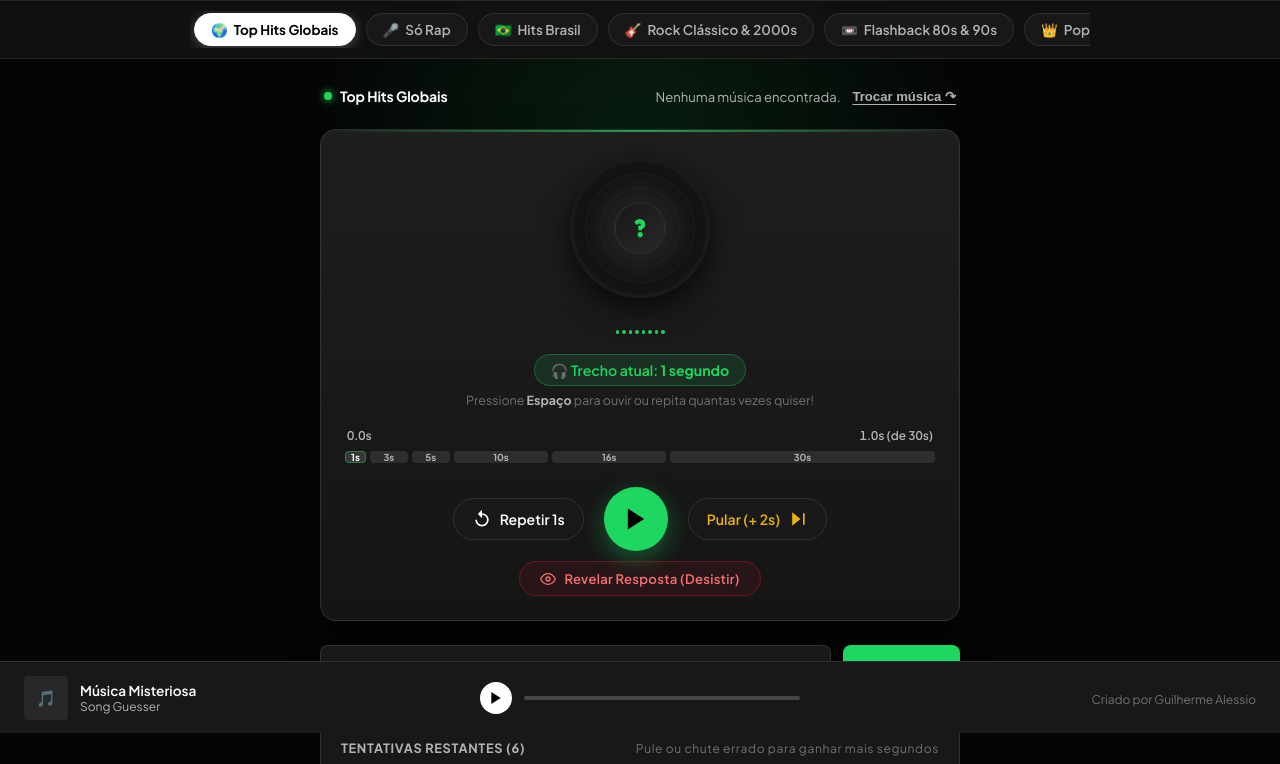
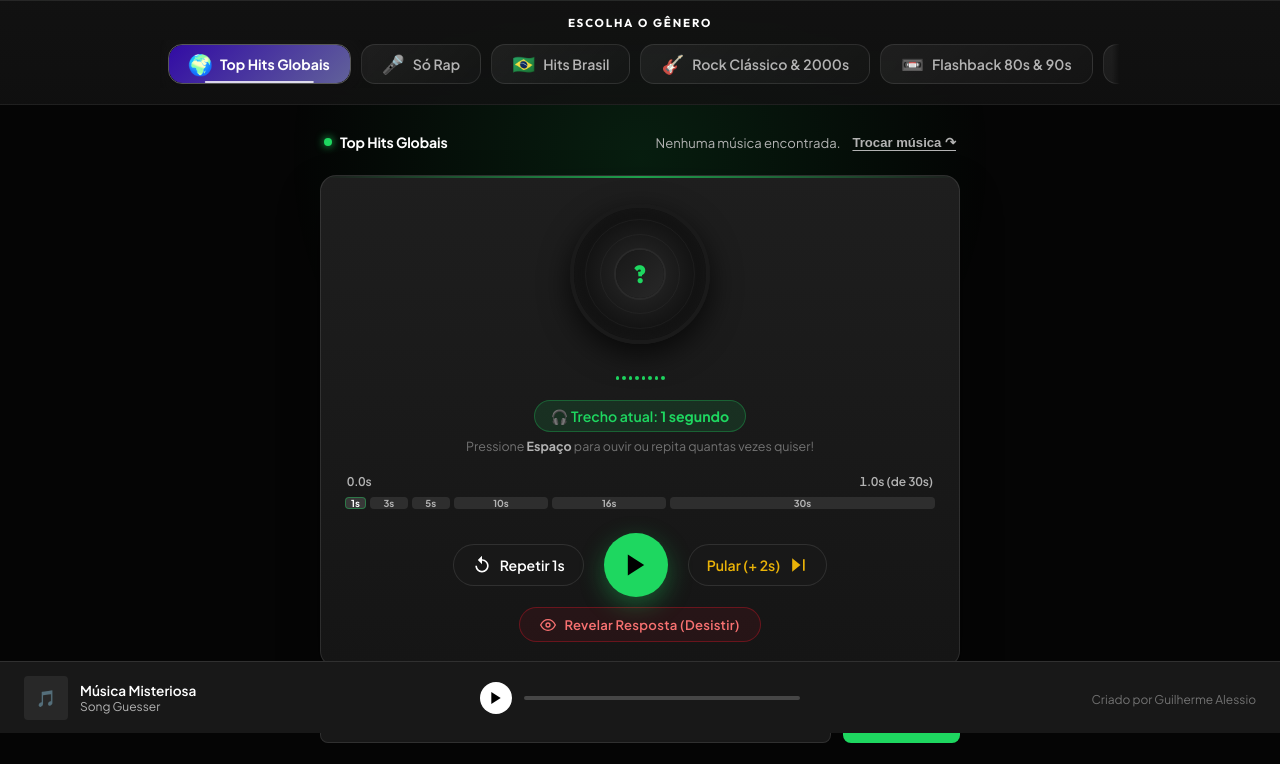
Before and after one commit to oAlessio/song-guesser, a website built with Vite: page index.html in a window 1280 px wide. Shown: the part 67-831 px from the top of the page. Built offline with nearby package versions, Linux system fonts and the light colour scheme; no server answers.

Commit message:
style: redesign category pills with gradient backgrounds, section title and premium hover/active effects

```diff
--- a/index.html
+++ b/index.html
@@ -67,6 +67,7 @@
 
       <!-- Dedicated Genre / Category Selector (Always Visible on Mobile & Desktop) -->
       <nav class="genres-bar-wrapper" id="genresBarWrapper" aria-label="Gêneros e Categorias">
+        <span class="genres-bar-title">Escolha o Gênero</span>
         <div class="category-pills" id="categoryPills">
           <!-- Rendered dynamically -->
         </div>
--- a/src/main.js
+++ b/src/main.js
@@ -123,7 +123,8 @@ function renderCategoryPills() {
     const pill = document.createElement('button');
     pill.className = `cat-pill ${cat.id === game.category ? 'active' : ''}`;
     pill.dataset.catId = cat.id;
-    pill.innerHTML = `<span>${cat.icon}</span> <span>${cat.name}</span>`;
+    pill.style.setProperty('--pill-gradient', cat.gradient);
+    pill.innerHTML = `<span class="pill-icon">${cat.icon}</span> <span class="pill-label">${cat.name}</span>`;
     pill.addEventListener('click', () => {
       document.querySelectorAll('.cat-pill').forEach(p => p.classList.remove('active'));
       pill.classList.add('active');
@@ -137,7 +138,7 @@ function renderCategoryPills() {
   const customPill = document.createElement('button');
   customPill.className = 'cat-pill custom-btn';
   customPill.dataset.catId = 'custom';
-  customPill.innerHTML = `<span>🔍</span> <span>Outro Artista</span>`;
+  customPill.innerHTML = `<span class="pill-icon">🔍</span> <span class="pill-label">Outro Artista</span>`;
   customPill.addEventListener('click', () => {
     customPill.scrollIntoView({ behavior: 'smooth', block: 'nearest', inline: 'center' });
     openModal(customArtistModal);
--- a/src/style.css
+++ b/src/style.css
@@ -157,15 +157,40 @@ body::before {
   position: sticky;
   top: 68px;
   z-index: 45;
-  background-color: rgba(18, 18, 18, 0.92);
-  backdrop-filter: blur(20px);
-  -webkit-backdrop-filter: blur(20px);
-  border-bottom: 1px solid var(--border-subtle);
+  background: linear-gradient(180deg, rgba(18, 18, 18, 0.97) 0%, rgba(18, 18, 18, 0.85) 100%);
+  backdrop-filter: blur(24px);
+  -webkit-backdrop-filter: blur(24px);
+  border-bottom: 1px solid rgba(255, 255, 255, 0.06);
   width: 100%;
-  padding: 10px 20px;
-  display: flex;
-  justify-content: center;
+  padding: 14px 20px 16px;
+  display: flex;
+  flex-direction: column;
+  align-items: center;
+  gap: 10px;
   transition: all var(--transition-fast);
+}
+
+.genres-bar-title {
+  font-family: var(--font-display);
+  font-size: 0.72rem;
+  font-weight: 700;
+  text-transform: uppercase;
+  letter-spacing: 1.8px;
+  color: var(--text-muted);
+  text-align: center;
+  display: flex;
+  align-items: center;
+  gap: 6px;
+}
+
+.genres-bar-title::before,
+.genres-bar-title::after {
+  content: '';
+  display: block;
+  width: 28px;
+  height: 1px;
+  background: linear-gradient(90deg, transparent, var(--text-muted), transparent);
+  opacity: 0.4;
 }
 
 .category-pills {
@@ -175,10 +200,12 @@ body::before {
   overflow-x: auto;
   scrollbar-width: none;
   -webkit-overflow-scrolling: touch;
-  max-width: 900px;
+  max-width: 960px;
   width: 100%;
-  padding: 2px 4px;
+  padding: 4px 8px;
   scroll-behavior: smooth;
+  mask-image: linear-gradient(to right, transparent 0, black 8px, black calc(100% - 8px), transparent 100%);
+  -webkit-mask-image: linear-gradient(to right, transparent 0, black 8px, black calc(100% - 8px), transparent 100%);
 }
 
 .category-pills::-webkit-scrollbar {
@@ -186,48 +213,118 @@ body::before {
 }
 
 .cat-pill {
-  background: var(--bg-surface);
-  border: 1px solid var(--border-subtle);
+  --pill-gradient: linear-gradient(135deg, #333, #555);
+  position: relative;
+  background: linear-gradient(135deg, rgba(255,255,255,0.06) 0%, rgba(255,255,255,0.02) 100%);
+  border: 1px solid rgba(255, 255, 255, 0.1);
   color: var(--text-secondary);
   font-family: var(--font-main);
-  font-size: 0.84rem;
+  font-size: 0.88rem;
   font-weight: 600;
-  padding: 7px 16px;
-  border-radius: var(--radius-full);
+  padding: 10px 20px;
+  border-radius: 14px;
   cursor: pointer;
   white-space: nowrap;
   display: inline-flex;
   align-items: center;
-  gap: 6px;
+  gap: 8px;
   flex-shrink: 0;
-  transition: all var(--transition-fast);
+  transition: all 0.3s cubic-bezier(0.4, 0, 0.2, 1);
   user-select: none;
+  overflow: hidden;
+}
+
+.cat-pill .pill-icon {
+  font-size: 1.15rem;
+  line-height: 1;
+  filter: grayscale(0.3);
+  transition: filter 0.3s ease, transform 0.3s ease;
+}
+
+.cat-pill::before {
+  content: '';
+  position: absolute;
+  inset: 0;
+  background: var(--pill-gradient);
+  opacity: 0;
+  transition: opacity 0.3s ease;
+  border-radius: inherit;
+  z-index: 0;
+}
+
+.cat-pill > * {
+  position: relative;
+  z-index: 1;
 }
 
 .cat-pill:hover {
-  background: var(--bg-hover);
+  border-color: rgba(255, 255, 255, 0.2);
+  transform: translateY(-2px) scale(1.03);
+  box-shadow: 0 6px 20px rgba(0, 0, 0, 0.4);
   color: var(--text-primary);
-  border-color: rgba(255, 255, 255, 0.25);
-  transform: translateY(-1px);
+}
+
+.cat-pill:hover::before {
+  opacity: 0.25;
+}
+
+.cat-pill:hover .pill-icon {
+  filter: grayscale(0);
+  transform: scale(1.15);
+}
+
+.cat-pill:active {
+  transform: translateY(0) scale(0.98);
 }
 
 .cat-pill.active {
-  background: var(--text-primary);
-  color: var(--text-dark);
+  background: transparent;
+  border-color: rgba(255, 255, 255, 0.3);
+  color: #fff;
   font-weight: 700;
-  border-color: var(--text-primary);
-  box-shadow: 0 2px 12px rgba(255, 255, 255, 0.25);
+  box-shadow:
+    0 4px 20px rgba(0, 0, 0, 0.5),
+    0 0 30px rgba(255, 255, 255, 0.07);
+}
+
+.cat-pill.active::before {
+  opacity: 0.65;
+}
+
+.cat-pill.active .pill-icon {
+  filter: grayscale(0) brightness(1.2);
+  transform: scale(1.1);
+}
+
+.cat-pill.active::after {
+  content: '';
+  position: absolute;
+  bottom: 0;
+  left: 50%;
+  transform: translateX(-50%);
+  width: 60%;
+  height: 2px;
+  background: #fff;
+  border-radius: 1px;
+  opacity: 0.8;
+  z-index: 1;
 }
 
 .cat-pill.custom-btn {
-  background: rgba(30, 215, 96, 0.15);
-  border-color: rgba(30, 215, 96, 0.4);
+  background: linear-gradient(135deg, rgba(30, 215, 96, 0.08) 0%, rgba(30, 215, 96, 0.03) 100%);
+  border: 1px dashed rgba(30, 215, 96, 0.35);
   color: var(--spotify-green);
 }
 
 .cat-pill.custom-btn:hover {
-  background: rgba(30, 215, 96, 0.25);
+  background: linear-gradient(135deg, rgba(30, 215, 96, 0.15) 0%, rgba(30, 215, 96, 0.06) 100%);
   border-color: var(--spotify-green);
+  border-style: solid;
+  box-shadow: 0 4px 20px rgba(30, 215, 96, 0.2);
+}
+
+.cat-pill.custom-btn .pill-icon {
+  filter: none;
 }
 
 /* Header Right Actions */
@@ -1573,9 +1670,15 @@ body::before {
   /* Genres Navigation Bar (Fully Visible & Swipeable on Mobile) */
   .genres-bar-wrapper {
     top: 56px;
-    padding: 8px 10px;
+    padding: 10px 10px 12px;
+    gap: 6px;
     mask-image: linear-gradient(to right, transparent 0, black 12px, black calc(100% - 12px), transparent 100%);
     -webkit-mask-image: linear-gradient(to right, transparent 0, black 12px, black calc(100% - 12px), transparent 100%);
+  }
+
+  .genres-bar-title {
+    font-size: 0.65rem;
+    letter-spacing: 1.4px;
   }
 
   .category-pills {
@@ -1584,9 +1687,10 @@ body::before {
   }
 
   .cat-pill {
-    font-size: 0.78rem;
-    padding: 6px 13px;
-    gap: 5px;
+    font-size: 0.82rem;
+    padding: 8px 16px;
+    gap: 6px;
+    border-radius: 12px;
   }
 
   /* Game Canvas */
@@ -1956,8 +2060,9 @@ body::before {
 
 @media (max-width: 375px) {
   .cat-pill {
-    font-size: 0.74rem;
-    padding: 5px 11px;
+    font-size: 0.76rem;
+    padding: 7px 13px;
+    border-radius: 10px;
   }
 
   .control-btn {
```
